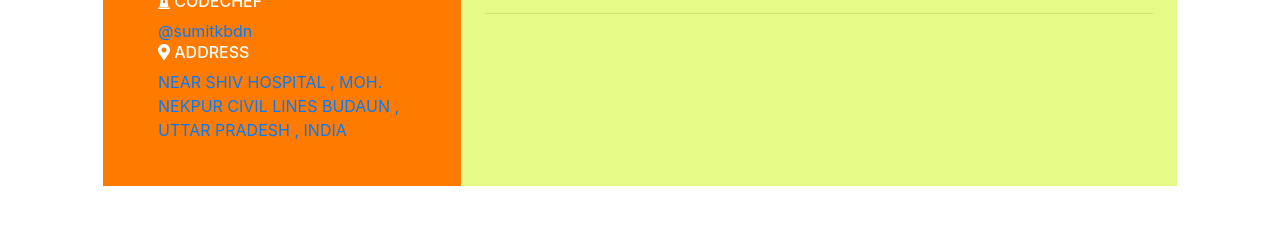
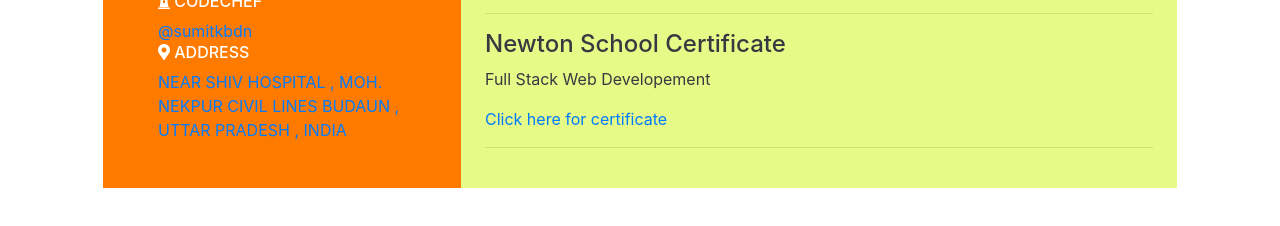
Before and after one commit to sumitkbdn/Responsive-CV, a plain HTML site: page index.html in a window 1280 px wide. Shown: the part 1022-1248 px from the top of the page. Drawn offline with nearby package versions, Linux system fonts and the light colour scheme.

Commit message:
Add files via upload

```diff
--- a/index.html
+++ b/index.html
@@ -143,6 +143,12 @@
                      <h6>Project : Obstacle Sensing Walking Stick For Blinds</h6>
                     </div>
                 </div>
+                <hr>
+                <div>
+                  <h4> Newton School Certificate</h4>
+                  <p>Full Stack Web Developement</p>
+                    <a href="file:///C:/Users/sumit/Downloads/certificate.pdf" target="_blank">Click here for certificate</a>
+                </div>
 
             <hr>
 
```
